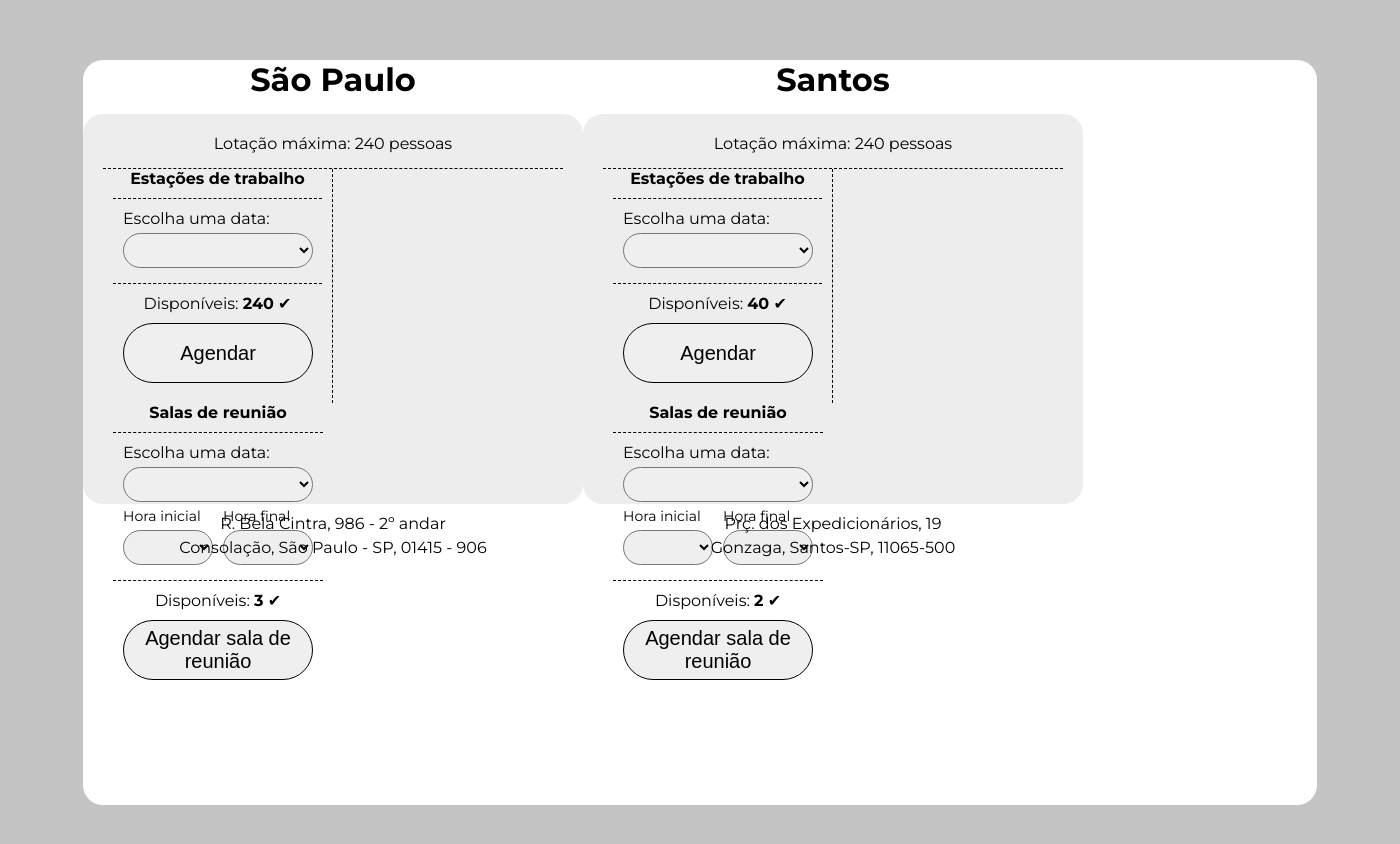
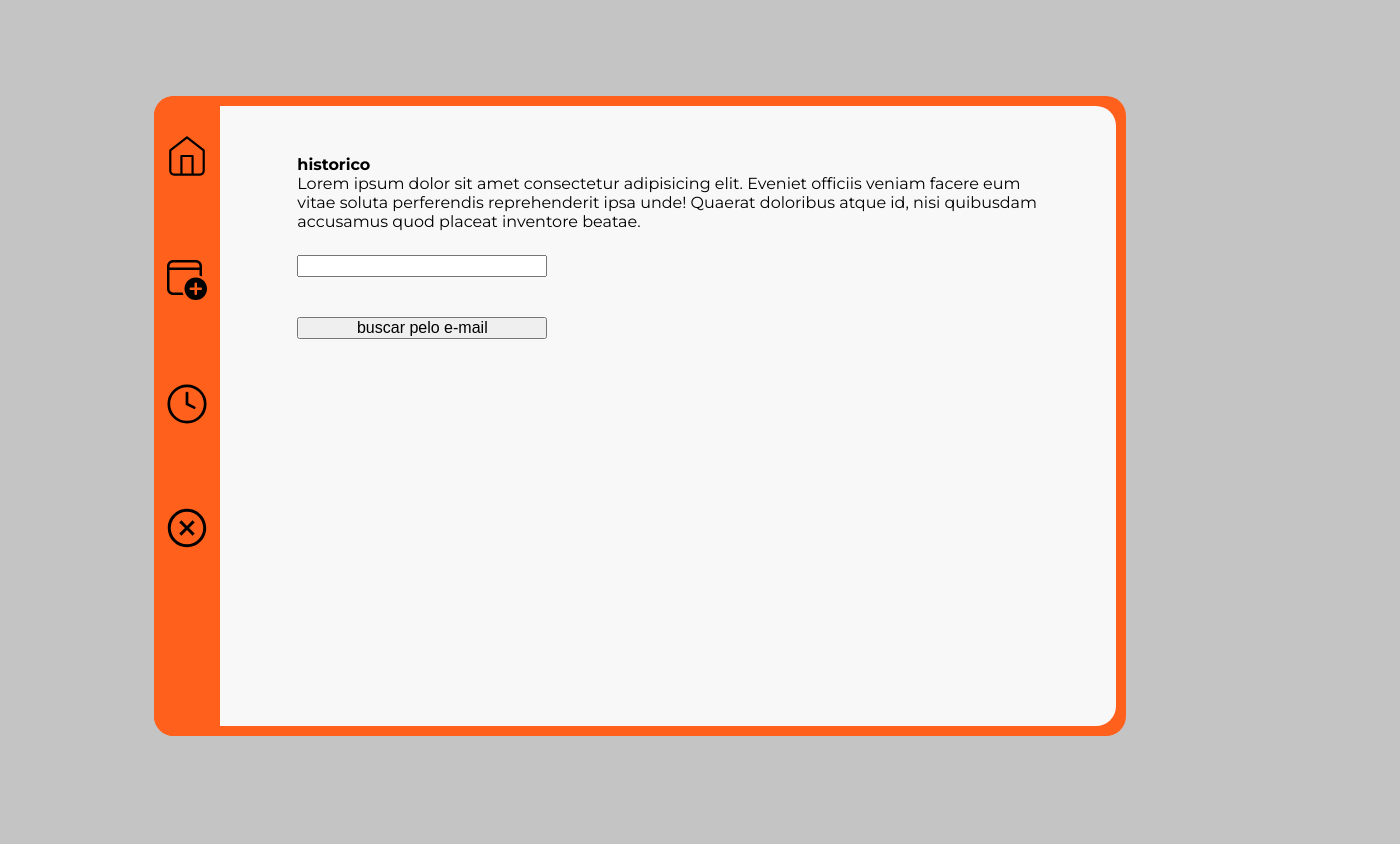
Before and after one commit to Kaue-G/Sistema-Agendamento, a React (Create React App) app in the folder react-frontend/: page /historic in a window 1280 px wide. Shown: the top 844 px of the page, 1400 px wide, since content can reach past the window. After the commit the page ends 800 px from the top, so only its background shows below. Built offline with nearby package versions, Linux system fonts and the light colour scheme.

Commit message:
Paginas de Historico e Cancelar Ticket , semi ok.

```diff
--- a/react-frontend/src/App.css
+++ b/react-frontend/src/App.css
@@ -3,12 +3,13 @@
 * {
     margin: 0;
     padding: 0;
+    font-size: 100%;
     box-sizing: border-box;
   }
 
   body {
-    width: 1400px;
-    height: 1024px;
+    width: 100vw;
+    height: 100vh;
     background-color: #C4C4C4;
     margin: auto;
     font-family: 'Montserrat', sans-serif;
--- a/react-frontend/src/components/Aside/style.css
+++ b/react-frontend/src/components/Aside/style.css
@@ -1,10 +1,10 @@
 nav {
-  width: 120px;
-  height: 745px;
-  background-color: dimgrey;
+  width: 100px;
+  height: 80vh;
+  background-color: #FF601C;
   display: flex;
   justify-content: center;
-  border-radius: 20px;
+  border-radius: 20px 0 0 20px;
 }
 
 ul {
@@ -19,7 +19,7 @@ li {
   margin: 40px 0;
 }
 
-/* img {
-  width: 20px;
-  height: 20px;
-} */
+img {
+  width: 2.5rem;
+  height: 2.5rem;
+}
--- a/react-frontend/src/pages/CancelPage/index.jsx
+++ b/react-frontend/src/pages/CancelPage/index.jsx
@@ -1,11 +1,35 @@
+import './style.css';
 import { getOffice } from '../../services/offices';
+import Aside from '../../components/Aside';
 
 function CancelPage(props) {
   const officeId = props.match.params.officeId;
   const office = getOffice(officeId);
 
   return (
-    <h1>Cancelamento {office.name}</h1>
+    // <h1>Cancelamento {office.name}</h1>
+    <div className="container">
+      <div className="page">
+        <Aside />
+        <div className="cancelarTicket">
+          <div className ="txt">
+            <h1>cancelar ticket</h1>
+            <p>
+              Lorem ipsum dolor sit amet consectetur adipisicing elit.
+              Eveniet officiis veniam facere eum vitae soluta perferendis
+              reprehenderit ipsa unde! Quaerat doloribus atque id, nisi
+              quibusdam accusamus quod placeat inventore beatae.
+            </p>
+          </div>
+          <div>
+            <form className="form" action="">
+              <input type="email" name="" id="" />
+              <button>buscar pelo e-mail</button>
+            </form>
+          </div>
+        </div>
+      </div>
+    </div>
   )
 }
 
--- a/react-frontend/src/pages/CancelPage/style.css
+++ b/react-frontend/src/pages/CancelPage/style.css
@@ -0,0 +1,37 @@
+.container {
+    width: 100vw;
+    height: 100vh;
+    padding: 12vh 12vw 0 12vw;
+}
+
+.page {
+    display: flex;
+    background: #FF601C;
+    border-radius: 20px;
+}
+
+.cancelarTicket {
+    background: #F9F8F8;
+    width: 100vw;
+    display: flex;
+    flex-direction: column;
+
+
+    border-radius: 0 20px 20px 0;
+    margin: 10px 10px 10px 0;
+    padding: 5% 8%;
+}
+
+.txt {
+    height: 100px;
+}
+
+.form {
+    width: 250px;
+    display: flex;
+    flex-direction: column;
+}
+
+.form input {
+    margin-bottom: 40px;
+}
--- a/react-frontend/src/pages/HistoricPage/index.jsx
+++ b/react-frontend/src/pages/HistoricPage/index.jsx
@@ -1,14 +1,37 @@
+import Aside from '../../components/Aside';
 import './style.css';
 
 import Disponibility from "../../components/Disponibility";
 
 function Home() {
   return (
-    <>
-      <main>
-        <Disponibility />
-      </main>
-    </>
+    // <>
+    //   <main>
+    //     <Disponibility />
+    //   </main>
+    // </>
+    <div className="container">
+      <div className="page">
+        <Aside />
+        <div className="cancelarTicket">
+          <div className ="txt">
+            <h1>historico</h1>
+            <p>
+              Lorem ipsum dolor sit amet consectetur adipisicing elit.
+              Eveniet officiis veniam facere eum vitae soluta perferendis
+              reprehenderit ipsa unde! Quaerat doloribus atque id, nisi
+              quibusdam accusamus quod placeat inventore beatae.
+            </p>
+          </div>
+          <div>
+            <form className="form" action="">
+              <input type="email" name="" id="" />
+              <button>buscar pelo e-mail</button>
+            </form>
+          </div>
+        </div>
+      </div>
+    </div>
   )
 }
 
```
